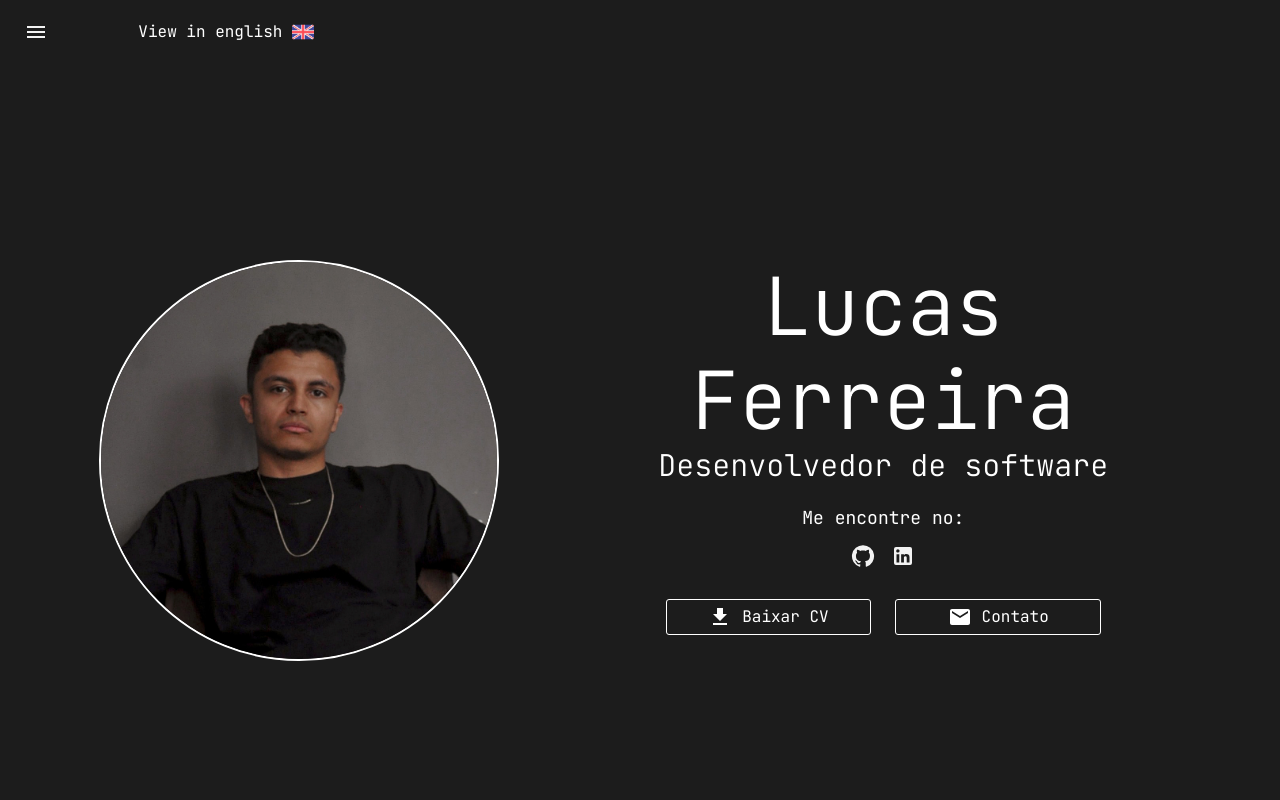
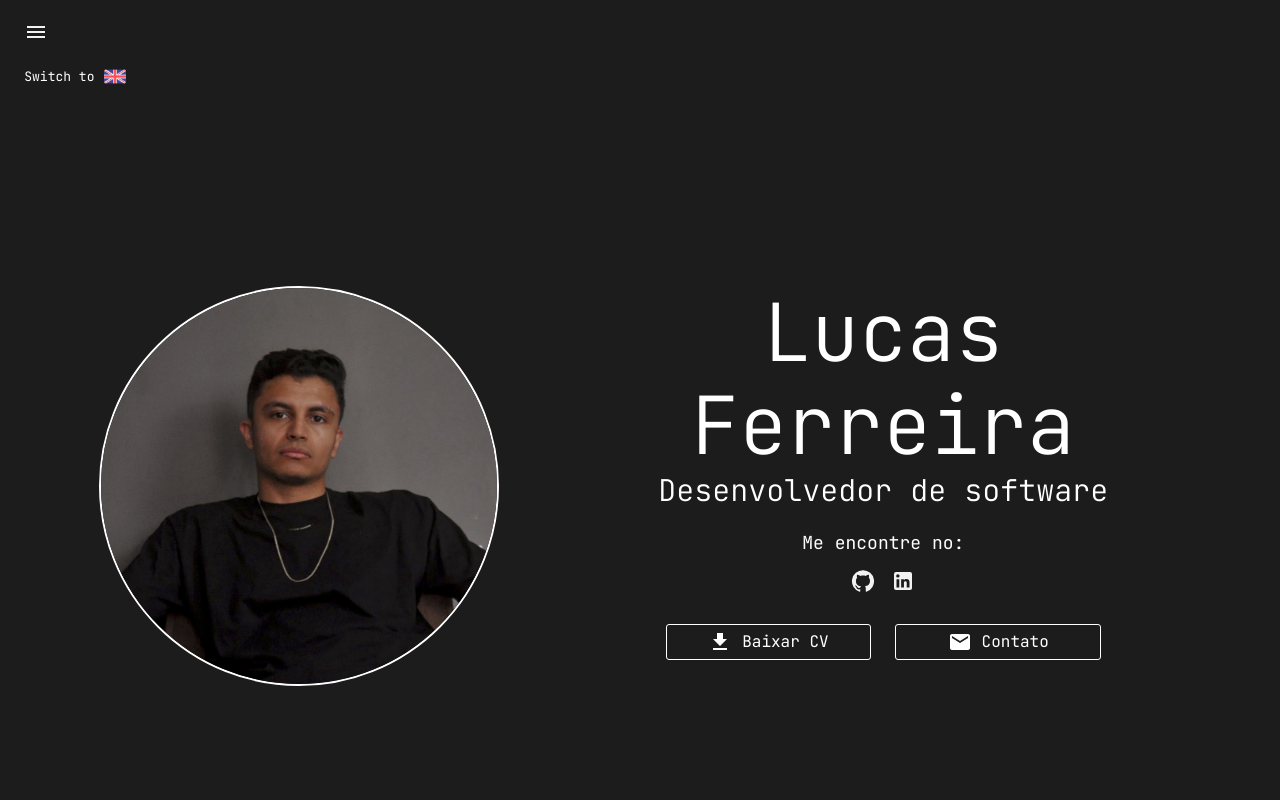
Before and after one commit to lucasfrr/lf-portfolio, a React (Vite) app: page / in a window 1280 px wide. Shown: the top 800 px of the page. Built offline with nearby package versions, Linux system fonts and the light colour scheme.

Commit message:
enhance: change translate button position

```diff
--- a/src/components/LFBar/LFBar.tsx
+++ b/src/components/LFBar/LFBar.tsx
@@ -1,16 +1,10 @@
 import { useState } from "react";
 
-import { AppBar, Box, Drawer, Toolbar, Typography } from "@mui/material"
+import { AppBar, Box, Drawer, Toolbar } from "@mui/material"
 import MenuIcon from '@mui/icons-material/Menu';
 import IconButton from '@mui/material/IconButton';
-import { useTranslation } from "react-i18next";
 
-import FlagImg from "../FlagImg/FlagImg";
-import LangButton from "../LangButton/LangButton";
 import LFDrawer from "../../components/LFDrawer/LFDrawer";
-
-import Brazil from "../../assets/images/brazil.png"
-import UnitedKingdom from "../../assets/images/united-kingdom.png"
 
 const LFBar = () => {
 
@@ -18,14 +12,6 @@ const LFBar = () => {
     const toggleDrawer = (newOpen: boolean) => () => (
         setOpen(newOpen)
     )
-
-    const { i18n: {changeLanguage, language}} = useTranslation()
-    const [currentlanguage, setCurrentLanguage] = useState(language)
-    const handleChangelanguage = () => {
-        const newLanguage = currentlanguage === "pt" ? "en": "pt"
-        changeLanguage(newLanguage)
-        setCurrentLanguage(newLanguage)
-    }
 
     return (
         <>
@@ -45,12 +31,6 @@ const LFBar = () => {
                         <Drawer open={open} onClose={toggleDrawer(false)}>
                             <LFDrawer onClick={toggleDrawer(true)} />
                         </Drawer>
-                        <LangButton onClick={handleChangelanguage}>
-                            {currentlanguage === "pt" ?
-                                <><Typography>View in english</Typography><FlagImg src={UnitedKingdom} /></> :
-                                <><Typography>Ver em Português</Typography><FlagImg src={Brazil} /></>
-                            }
-                        </LangButton>
                     </Toolbar>
                 </AppBar>
             </Box>
--- a/src/components/LFDrawer/LFDrawer.tsx
+++ b/src/components/LFDrawer/LFDrawer.tsx
@@ -1,8 +1,8 @@
+import { t } from 'i18next';
 import Box from '@mui/material/Box';
 import List from '@mui/material/List';
 import ListItem from '@mui/material/ListItem';
 import ListItemText from '@mui/material/ListItemText';
-import { t } from 'i18next';
 import { Link } from 'react-router-dom';
 
 interface LFDrawerProps {
--- a/src/components/LFPageStyle/LFPageStyle.tsx
+++ b/src/components/LFPageStyle/LFPageStyle.tsx
@@ -9,14 +9,16 @@ const LFPageStyle = styled("div")(({ theme }) => ({
         paddingTop: "50px",
         h1: {fontSize: "70px"},
         h2: {fontSize: "30px"},
-        h3: {fontSize: "18px"}
+        h3: {fontSize: "18px"},
+        h4: {fontSize: "13px"}
     },
     [theme.breakpoints.up("md")]: {
         paddingTop: "0",
         height: "100vh",
         h1: {fontSize: "80px"},
         h2: {fontSize: "30px"},
-        h3: {fontSize: "18px"}
+        h3: {fontSize: "18px"},
+        h4: {fontSize: "13px"}
     }
 }))
 
--- a/src/components/LangButton/LangButton.tsx
+++ b/src/components/LangButton/LangButton.tsx
@@ -12,7 +12,8 @@ const LangButton: React.FC<LangButtonProps> = ({ children, onClick }) => {
         border: `1px solid ${theme.palette.primary.main}`,
         borderRadius: "3px",
         padding: "5px 15px",
-        width: "300px",
+        width: "150px",
+        height: "25px",
         color: theme.palette.primary.contrastText,
         display: "inline-flex",
         alignItems: "center",
--- a/src/pages/About/About.tsx
+++ b/src/pages/About/About.tsx
@@ -1,12 +1,19 @@
-import { t } from "i18next";
+import { useState } from "react";
 import { Box, Card, CardContent, Container, Grid, Stack, Typography } from "@mui/material"
 import WorkspacePremiumIcon from '@mui/icons-material/WorkspacePremium';
 import SchoolIcon from '@mui/icons-material/School';
+import { useTranslation } from "react-i18next";
 
 import LFPageStyle from "../../components/LFPageStyle/LFPageStyle";
 import LFPaper from "../../components/LFPaper/LFPaper";
 import LFBar from "../../components/LFBar/LFBar";
 import LFooter from "../../components/LFooter/LFooter";
+import FlagImg from "../../components/FlagImg/FlagImg";
+import LangButton from "../../components/LangButton/LangButton";
+
+import Brazil from "../../assets/images/brazil.png";
+import UnitedKingdom from "../../assets/images/united-kingdom.png";
+import theme from "../../theme";
 
 const About = () => {
 
@@ -22,9 +29,25 @@ const About = () => {
         }
     }
 
+    const { t, i18n: {changeLanguage, language}} = useTranslation()
+    const [currentlanguage, setCurrentLanguage] = useState(language)
+    const handleChangelanguage = () => {
+        const newLanguage = currentlanguage === "pt" ? "en": "pt"
+        changeLanguage(newLanguage)
+        setCurrentLanguage(newLanguage)
+    }
+
     return (
         <>
             <LFBar />
+            <Grid bgcolor={theme.palette.primary.main} item>
+                <LangButton onClick={handleChangelanguage}>
+                    {currentlanguage === "pt" ?
+                        <><Typography fontSize="13px">Switch to</Typography><FlagImg src={UnitedKingdom} /></> :
+                        <><Typography fontSize="13px">Mudar para</Typography><FlagImg src={Brazil} /></>
+                    }
+                </LangButton>
+            </Grid>
             <LFPageStyle>
                 <Container maxWidth="lg">
                     <Grid container spacing={2}>
--- a/src/pages/Hero/Hero.tsx
+++ b/src/pages/Hero/Hero.tsx
@@ -1,4 +1,4 @@
-import React from "react";
+import React, { useState } from "react";
 import {
     Box,
     Button,
@@ -16,19 +16,24 @@ import {
     useMediaQuery,
     useTheme
 } from "@mui/material"
-import { t } from "i18next";
 import DownloadIcon from '@mui/icons-material/Download';
 import GitHubIcon from '@mui/icons-material/GitHub';
 import LinkedInIcon from '@mui/icons-material/LinkedIn';
 import EmailIcon from '@mui/icons-material/Email';
 import { TransitionProps } from "@mui/material/transitions";
+import { useTranslation } from "react-i18next";
 
 import AvatarImg from "../../assets/images/avatar.jpg"
-import LFButton from "../../components/LFButton/LFButton";
-import LFPageStyle from "../../components/LFPageStyle/LFPageStyle";
+import FlagImg from "../../components/FlagImg/FlagImg";
+import LangButton from "../../components/LangButton/LangButton";
 import LFAvatar from "../../components/LFAvatar/LFAvatar";
 import LFBar from "../../components/LFBar/LFBar";
+import LFButton from "../../components/LFButton/LFButton";
 import LFooter from "../../components/LFooter/LFooter";
+import LFPageStyle from "../../components/LFPageStyle/LFPageStyle";
+
+import Brazil from "../../assets/images/brazil.png";
+import UnitedKingdom from "../../assets/images/united-kingdom.png";
 
 
 const Hero = () => {
@@ -50,6 +55,14 @@ const Hero = () => {
     const handleClickOpenDialogMail = () => {setOpenDialogMail(true)}
     const handleCloseDialogMail = () => {setOpenDialogMail(false)}
 
+    const { t, i18n: {changeLanguage, language}} = useTranslation()
+    const [currentlanguage, setCurrentLanguage] = useState(language)
+    const handleChangelanguage = () => {
+        const newLanguage = currentlanguage === "pt" ? "en": "pt"
+        changeLanguage(newLanguage)
+        setCurrentLanguage(newLanguage)
+    }
+
     const theme = useTheme()
     const fullScreen = useMediaQuery(theme.breakpoints.down("md"))
 
@@ -61,6 +74,14 @@ const Hero = () => {
     return (
         <>
             <LFBar />
+            <Grid bgcolor={theme.palette.primary.main} item>
+                <LangButton onClick={handleChangelanguage}>
+                    {currentlanguage === "pt" ?
+                        <><Typography fontSize="13px">Switch to</Typography><FlagImg src={UnitedKingdom} /></> :
+                        <><Typography fontSize="13px">Mudar para</Typography><FlagImg src={Brazil} /></>
+                    }
+                </LangButton>
+            </Grid>
             <LFPageStyle>
                 <Container maxWidth="lg">
                     <Grid container spacing={2}>
--- a/src/pages/Projects/Projects.tsx
+++ b/src/pages/Projects/Projects.tsx
@@ -1,15 +1,38 @@
-import { t } from "i18next";
+import { useState } from "react";
 import { Container, Grid, Typography } from "@mui/material"
+import { useTranslation } from "react-i18next";
 
 import LFPageStyle from "../../components/LFPageStyle/LFPageStyle"
 import LFBar from "../../components/LFBar/LFBar";
 import LFooter from "../../components/LFooter/LFooter";
+import FlagImg from "../../components/FlagImg/FlagImg";
+import LangButton from "../../components/LangButton/LangButton";
+
+import Brazil from "../../assets/images/brazil.png";
+import UnitedKingdom from "../../assets/images/united-kingdom.png";
+import theme from "../../theme";
 
 const Projects = () => {
+
+    const { t, i18n: {changeLanguage, language}} = useTranslation()
+    const [currentlanguage, setCurrentLanguage] = useState(language)
+    const handleChangelanguage = () => {
+        const newLanguage = currentlanguage === "pt" ? "en": "pt"
+        changeLanguage(newLanguage)
+        setCurrentLanguage(newLanguage)
+    }
 
     return (
         <>
             <LFBar />
+            <Grid bgcolor={theme.palette.primary.main} item>
+                <LangButton onClick={handleChangelanguage}>
+                    {currentlanguage === "pt" ?
+                        <><Typography fontSize="13px">Switch to</Typography><FlagImg src={UnitedKingdom} /></> :
+                        <><Typography fontSize="13px">Mudar para</Typography><FlagImg src={Brazil} /></>
+                    }
+                </LangButton>
+            </Grid>
             <LFPageStyle>
                 <Container maxWidth="lg">
                     <Grid container spacing={2}>
--- a/src/pages/TalksWorkshops/TalksWorkshops.tsx
+++ b/src/pages/TalksWorkshops/TalksWorkshops.tsx
@@ -1,11 +1,18 @@
-import { t } from "i18next"
+import { useState } from "react";
 import { Avatar, Container, Divider, Grid, List, ListItem, ListItemAvatar, ListItemText, Typography } from "@mui/material"
 import Groups2Icon from '@mui/icons-material/Groups2';
 import SchoolIcon from '@mui/icons-material/School';
+import { useTranslation } from "react-i18next";
 
+import FlagImg from "../../components/FlagImg/FlagImg";
 import LFBar from "../../components/LFBar/LFBar"
 import LFPageStyle from "../../components/LFPageStyle/LFPageStyle"
 import LFooter from "../../components/LFooter/LFooter";
+import LangButton from "../../components/LangButton/LangButton";
+
+import Brazil from "../../assets/images/brazil.png";
+import UnitedKingdom from "../../assets/images/united-kingdom.png";
+import theme from "../../theme";
 
 const TalksWorkshops = () => {
 
@@ -15,9 +22,25 @@ const TalksWorkshops = () => {
         bgcolor: 'background.paper'
     }
 
+    const { t, i18n: {changeLanguage, language}} = useTranslation()
+    const [currentlanguage, setCurrentLanguage] = useState(language)
+    const handleChangelanguage = () => {
+        const newLanguage = currentlanguage === "pt" ? "en": "pt"
+        changeLanguage(newLanguage)
+        setCurrentLanguage(newLanguage)
+    }
+
     return (
         <>
             <LFBar />
+            <Grid bgcolor={theme.palette.primary.main} item>
+                <LangButton onClick={handleChangelanguage}>
+                    {currentlanguage === "pt" ?
+                        <><Typography fontSize="13px">Switch to</Typography><FlagImg src={UnitedKingdom} /></> :
+                        <><Typography fontSize="13px">Mudar para</Typography><FlagImg src={Brazil} /></>
+                    }
+                </LangButton>
+            </Grid>
             <LFPageStyle>
                 <Container maxWidth="lg">
                     <Grid container spacing={2}>
```
